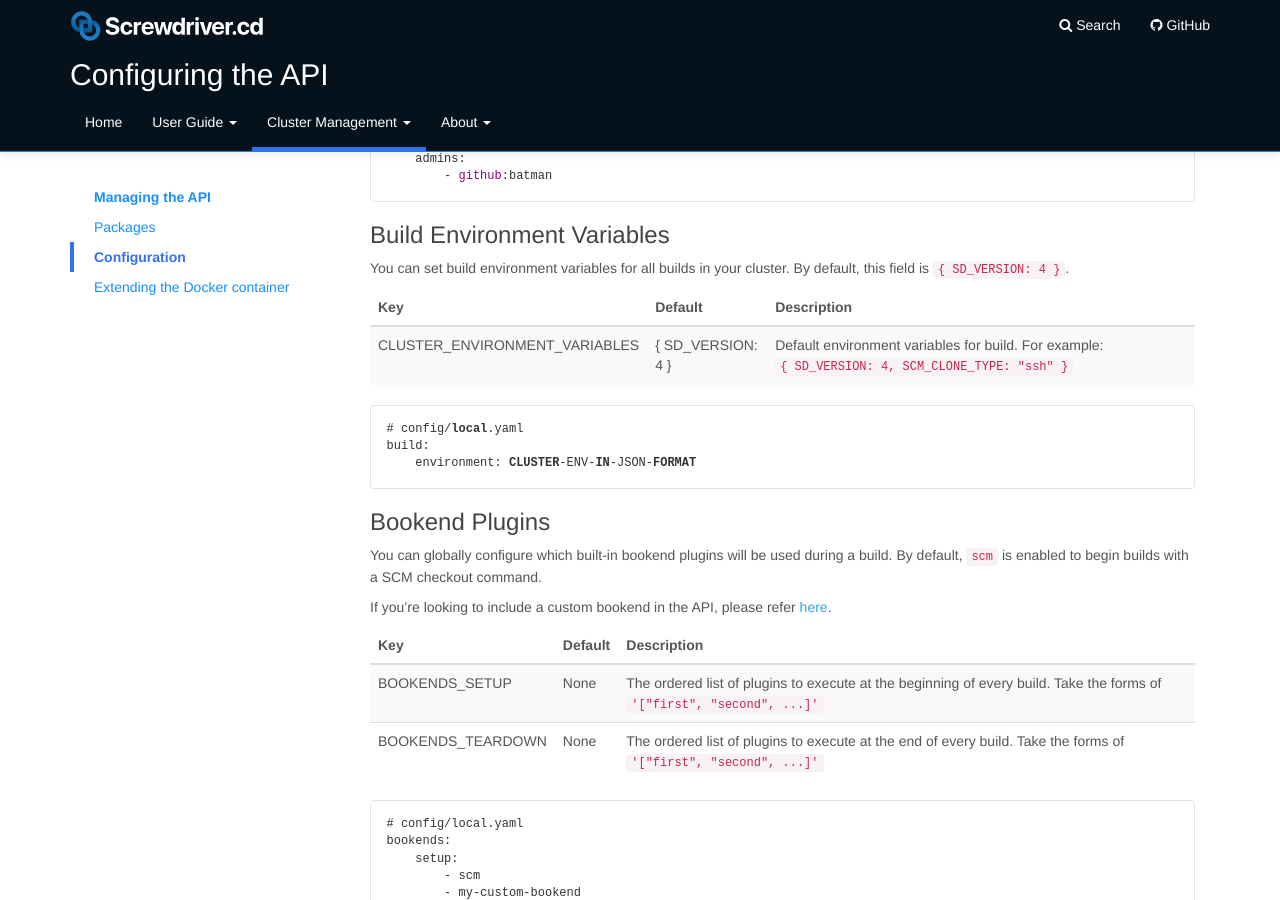
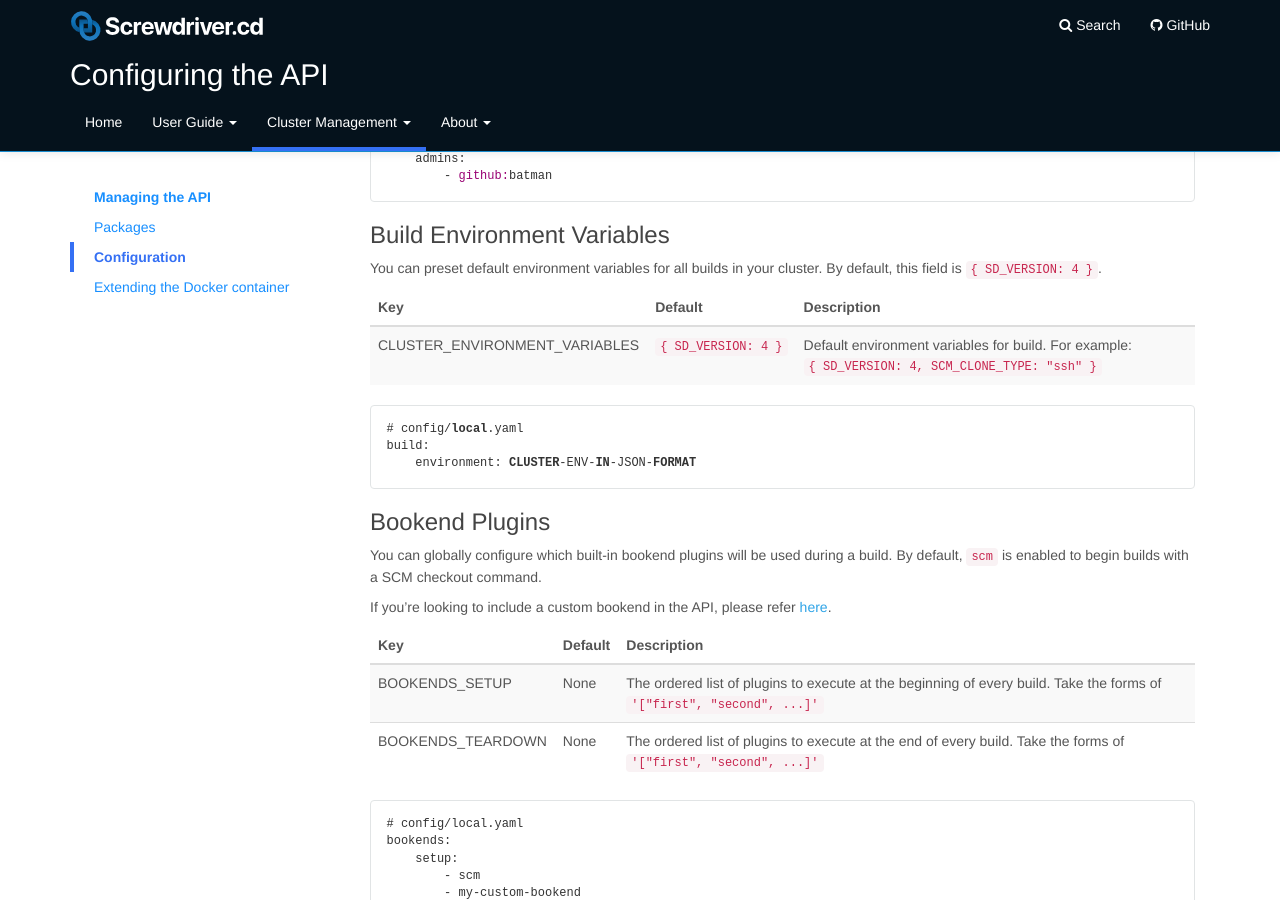
Before and after one commit to screwdriver-cd/guide, a Jekyll site: the page built from docs/cluster-management/configure-api.md, in a window 1280 px wide and 900 px high, scrolled down 1252 px. Built offline with Jekyll 4.4.1, drawn with Linux system fonts in a browser that asks for light colours.

Commit message:
Update configure-api.md

````diff
--- a/docs/cluster-management/configure-api.md
+++ b/docs/cluster-management/configure-api.md
@@ -64,11 +64,11 @@ auth:
 
 ### Build Environment Variables
 
-You can set build environment variables for all builds in your cluster. By default, this field is `{ SD_VERSION: 4 }`.
+You can preset default environment variables for all builds in your cluster. By default, this field is `{ SD_VERSION: 4 }`.
 
 | Key | Default| Description |
 |:----|:-------|:------------|
-| CLUSTER_ENVIRONMENT_VARIABLES | { SD_VERSION: 4 } | Default environment variables for build. For example: `{ SD_VERSION: 4, SCM_CLONE_TYPE: "ssh" }` |
+| CLUSTER_ENVIRONMENT_VARIABLES | `{ SD_VERSION: 4 }` | Default environment variables for build. For example: `{ SD_VERSION: 4, SCM_CLONE_TYPE: "ssh" }` |
 
 
 ```yaml
````
